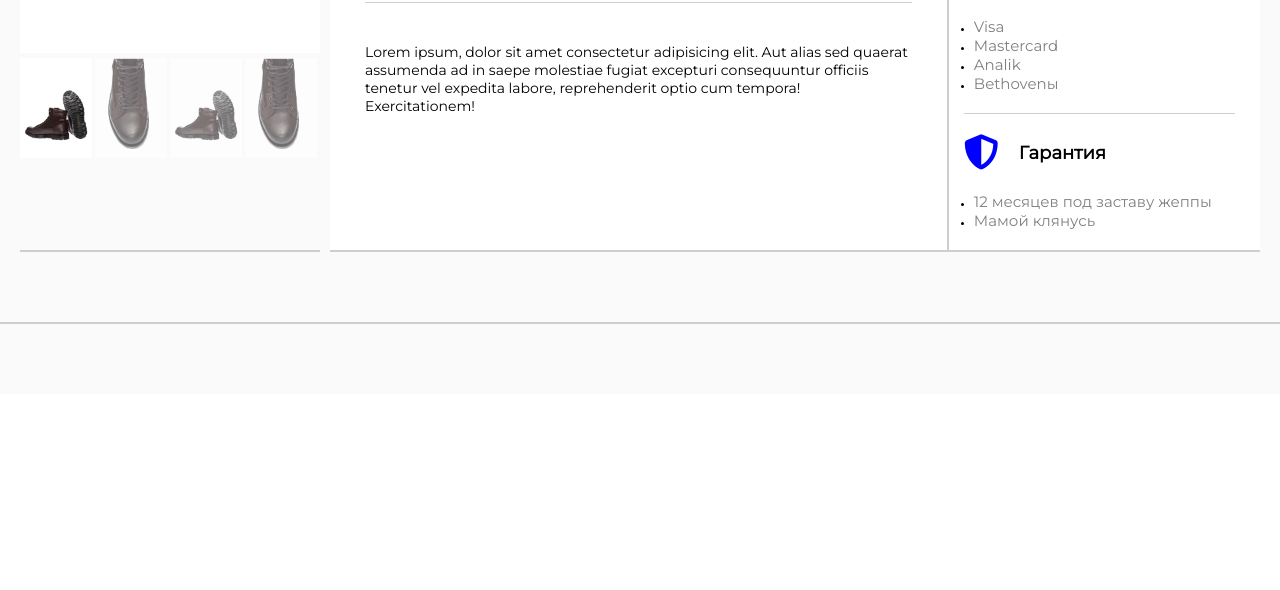
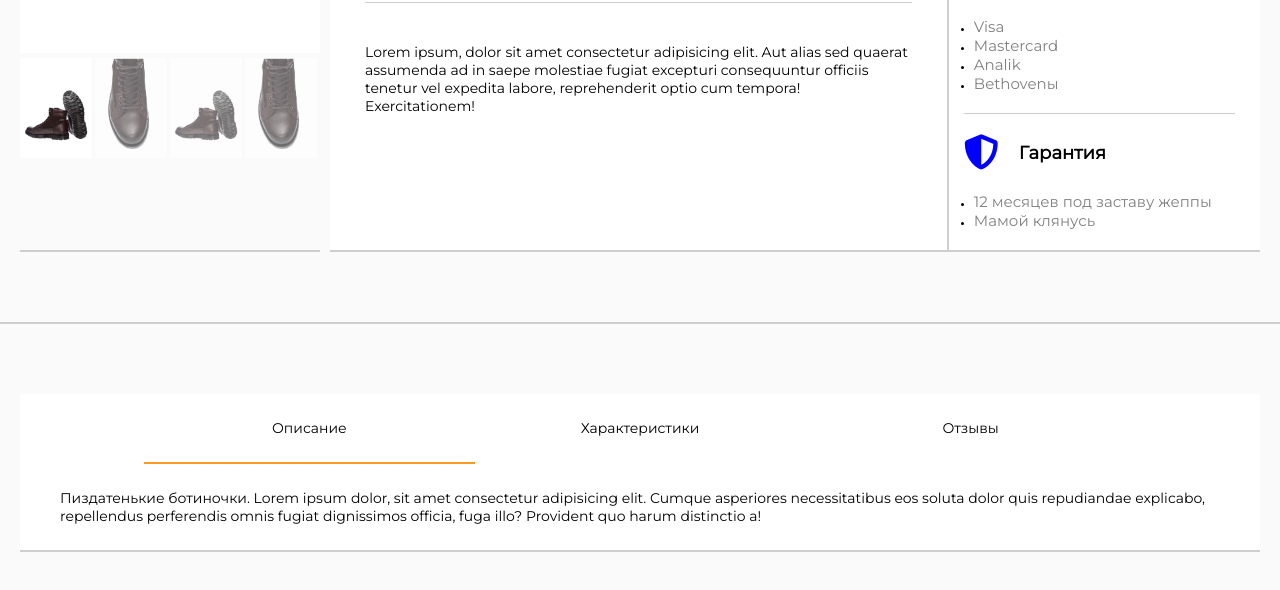
Before and after one commit to plagun98/webmarket, a website: page app/product.html in a window 1280 px wide. Shown: the part 546-1136 px from the top of the page. Before the commit the page ends 940 px from the top, so only its background shows below. Drawn offline with Linux system fonts and the light colour scheme.

Commit message:
product details

```diff
--- a/app/js/product.js
+++ b/app/js/product.js
@@ -168,10 +168,32 @@ window.onload = function(){
 
         $('.search__small').click(()=>{
           $('.search__mobile').toggleClass("search__mobile__onclick");
-        })
+        });
 
-
-
+        $('#review').click(()=>{
+          $('#review').addClass("click__border");
+          $('#techspecs').removeClass("click__border");
+          $('#feedback').removeClass("click__border");
+          $('.details__review').addClass("click__display");
+          $('.details__techspecs').removeClass("click__display");
+          $('.details__feedback').removeClass("click__display");
+        });
+        $('#techspecs').click(()=>{
+          $('#techspecs').addClass("click__border");
+          $('#review').removeClass("click__border");
+          $('#feedback').removeClass("click__border");
+          $('.details__techspecs').addClass("click__display");
+          $('.details__review').removeClass("click__display");
+          $('.details__feedback').removeClass("click__display");
+        });
+        $('#feedback').click(()=>{
+          $('#feedback').addClass("click__border");
+          $('#techspecs').removeClass("click__border");
+          $('#review').removeClass("click__border");
+          $('.details__feedback').addClass("click__display");
+          $('.details__techspecs').removeClass("click__display");
+          $('.details__review').removeClass("click__display");
+        });
 
 
 
--- a/app/less/product.less
+++ b/app/less/product.less
@@ -175,15 +175,41 @@
 
 #product__details{
     //background: #ffffff;
-    padding-top: 7rem;
+    padding: 7rem 0;
     border-top: 2px solid #cecece;
-
-
-
-
-
 }
 
+.insets{
+    display: flex;
+    width: 80%;
+    margin: 0 auto;
+}
+.inset{
+    width: 100%;
+    cursor: pointer;
+    p{
+        font-size: 14px;
+        padding: 1rem 2rem;
+        text-align: center;
+    }
+}
+.details{
+    background: #ffffff;
+    border-bottom: 2px solid #cecece;
+    p{
+        font-size: 14px;
+        padding: 2.5rem 4rem;
+    }
+    &__content{
+        display: none;
+    }
+}
+.click__border{
+    border-bottom: 2px solid #f89b24;
+}
+.click__display{
+    display: block !important;
+}
 
 
 
--- a/app/product.html
+++ b/app/product.html
@@ -196,7 +196,28 @@
     </section>
     <section id="product__details">
         <div class="container">
-
+            <div class="details">
+                <div class="insets">
+                    <div class="inset click__border" id="review">
+                        <p>Описание</p>
+                    </div>
+                    <div class="inset" id="techspecs">
+                        <p>Характеристики</p>
+                    </div>
+                    <div class="inset" id="feedback">
+                        <p>Отзывы</p>
+                    </div>
+                </div>
+                <div class="details__content details__review click__display">
+                    <p>Пиздатенькие ботиночки. Lorem ipsum dolor, sit amet consectetur adipisicing elit. Cumque asperiores necessitatibus eos soluta dolor quis repudiandae explicabo, repellendus perferendis omnis fugiat dignissimos officia, fuga illo? Provident quo harum distinctio a!</p>
+                </div>
+                <div class="details__content details__techspecs">
+                    <p>Подошва толстая как твоя мать. Lorem ipsum dolor sit amet consectetur adipisicing elit. Reprehenderit cupiditate aperiam tempora ducimus ipsa? Consequatur reiciendis iure nesciunt, cupiditate eveniet animi impedit, voluptas obcaecati vitae enim perspiciatis adipisci eum necessitatibus?</p>
+                </div>
+                <div class="details__content details__feedback">
+                    <p>Атвичяю норм педали. Lorem ipsum dolor sit amet consectetur adipisicing elit. Neque, assumenda. Consequatur consectetur cumque saepe in alias, ducimus a dicta distinctio quod repudiandae unde exercitationem possimus labore animi doloremque dolorem rerum.</p>
+                </div>
+            </div>
         </div>
     </section>
 
```
Also changed, not shown: app/css/product.css.
